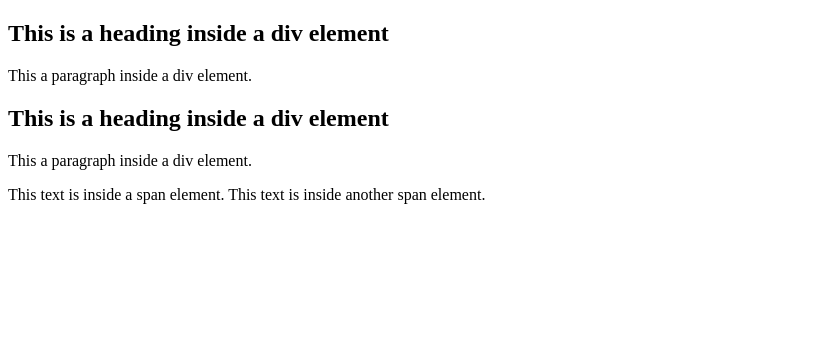
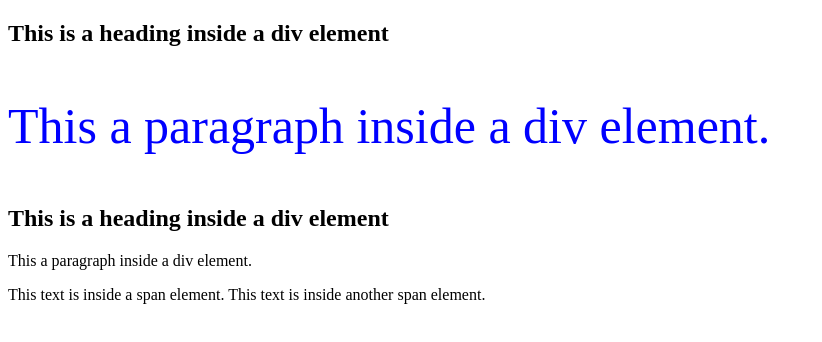
Before and after one commit to aspcodenet/cssdemo1, a plain HTML site: page test.html in a window 1280 px wide. Shown: the whole page, without its empty margins (0-822 px from the left). Drawn offline with Linux system fonts and the light colour scheme.

Commit message:
added reset

```diff
--- a/test.html
+++ b/test.html
@@ -10,7 +10,7 @@
 
     <div >
         <h2>This is a heading inside a div element</h2>
-        <p>This a paragraph inside  a div element.<p>
+        <p style="color:blue;font-size:50px">This a paragraph inside  a div element.<p>
       </div>
       <div >
         <h2>This is a heading inside a div element</h2>
```
